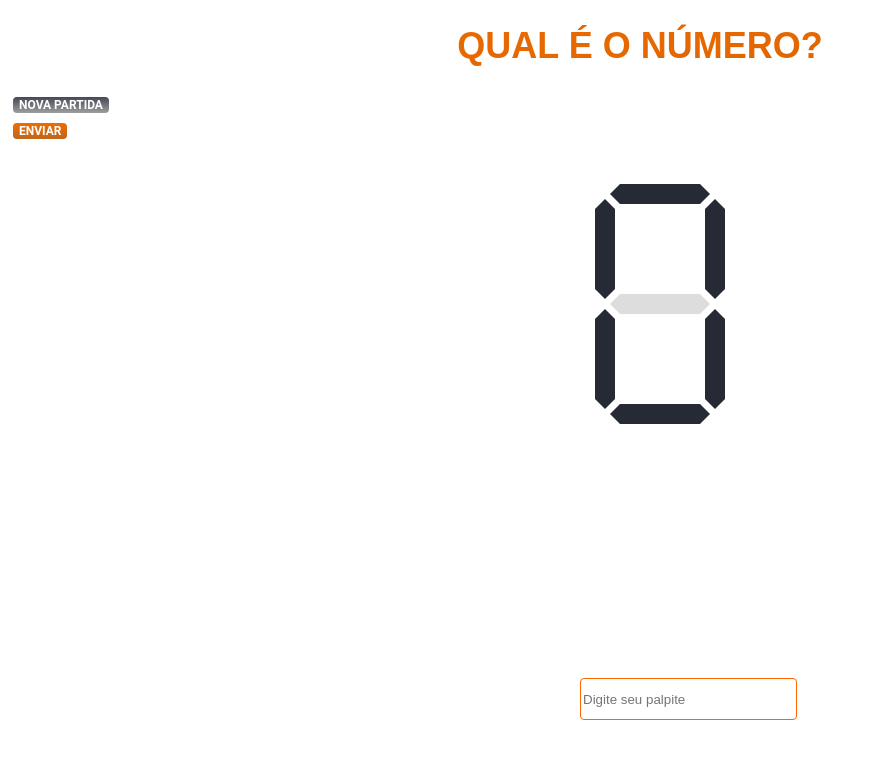
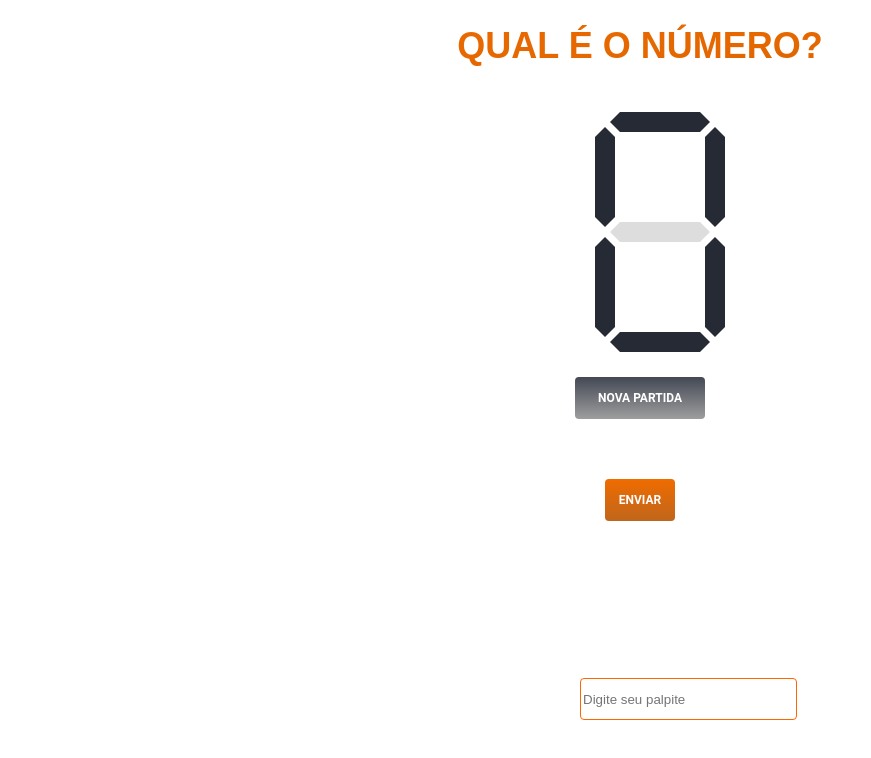
Before and after one commit to Matheusifz/StudioSolTeste, a React app: page / in a window 1280 px wide. Shown: the top 758 px of the page, without its empty margins (0-871 px from the left). Built offline with nearby package versions, Linux system fonts and the light colour scheme; no server answers.

Commit message:
style: change the element display order

```diff
--- a/src/app.tsx
+++ b/src/app.tsx
@@ -39,6 +39,18 @@ const App = () => {
   return (
     <>
       <Text text="QUAL É O NÚMERO?" />
+      <h2>{gameResult}</h2>
+      <NumberContainer numbers={digits} />
+      <div className="new-match-container">
+        <Button
+          width="130px"
+          height="42px"
+          color="linear-gradient(180deg, #434854 0%, #9E9E9E 100%);"
+          text="NOVA PARTIDA"
+          onClick={startGame}
+        />
+      </div>
+      <div className="input-container">
         <Input
           type="number"
           placeholder="Digite seu palpite"
@@ -46,17 +58,13 @@ const App = () => {
           onChange={setUserInputValue}
         />
         <Button
-        color="linear-gradient(180deg, #434854 0%, #9E9E9E 100%);"
-        text="NOVA PARTIDA"
-        onClick={startGame}
-      />
-      <Button
+          width="70px"
+          height="42px"
           color="linear-gradient(180deg, #EF6C00 0%, #C0661C 100%);"
           text="ENVIAR"
           onClick={checkResult}
         />
-      <h2>{gameResult}</h2>
-      <NumberContainer numbers={digits} />
+      </div>
     </>
   );
 };
--- a/src/styles/global.css
+++ b/src/styles/global.css
@@ -12,3 +12,20 @@ input::-webkit-inner-spin-button {
 input[type="number"] {
   -moz-appearance: textfield; /* Firefox */
 }
+
+.input-container {
+  display: flex;
+  justify-content: center;
+  margin: 0;
+  padding: 50px;
+  box-sizing: border-box;
+  align-items: center;
+}
+.new-match-container {
+  display: flex;
+  justify-content: center;
+  margin: 0;
+  padding: 0;
+  box-sizing: border-box;
+  align-items: center;
+}
```
Lines whose indentation alone changed are shown as unchanged.
